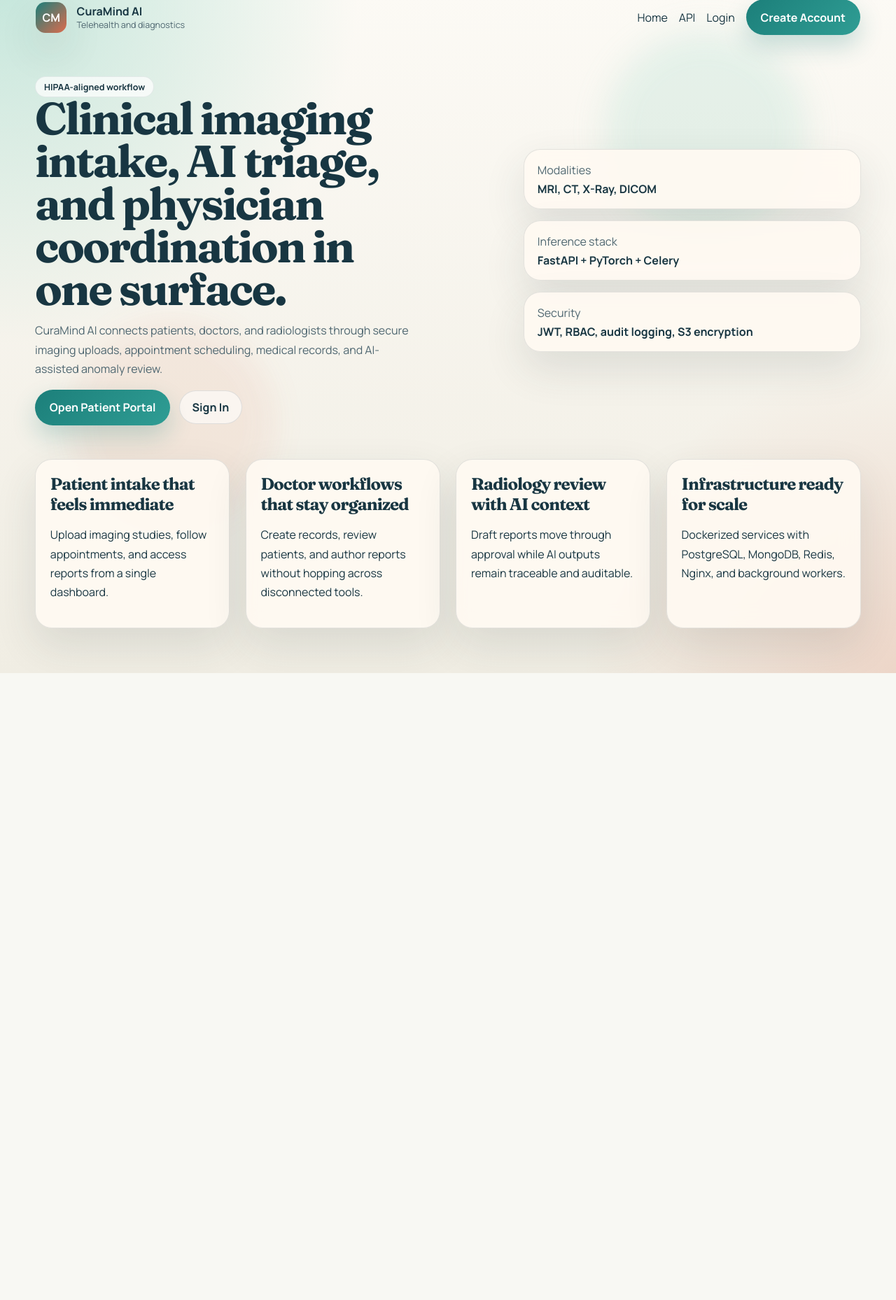
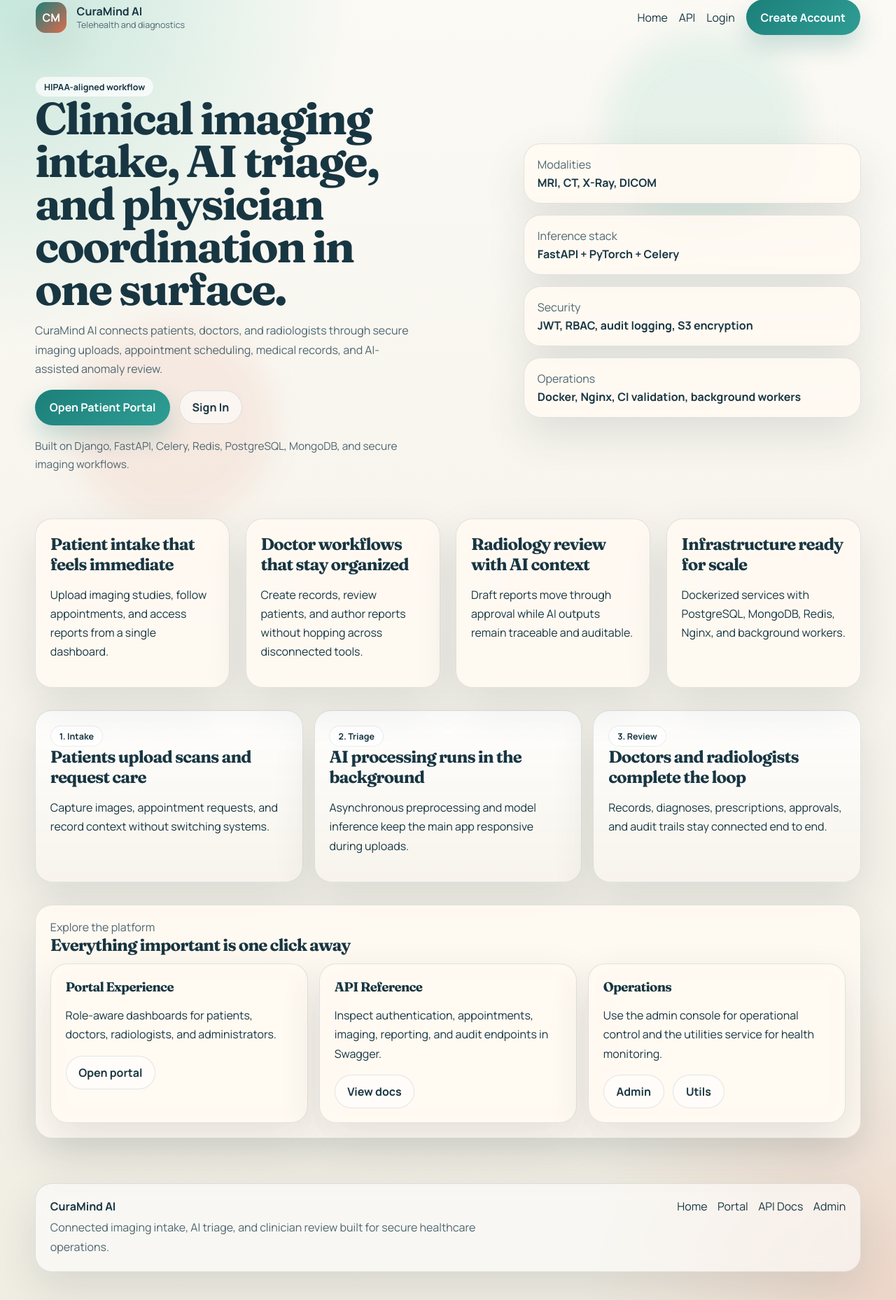
Before and after one commit to Kaif0333/curamind-ai, a Django app: page / in a window 1280 px wide. Shown: the part 20-1878 px from the top of the page at 70% size. Before the commit the page ends 982 px from the top, so only its background shows below. Run offline with Django 5.2, Linux system fonts and the light colour scheme.

Commit message:
[UPDATE] platform - fix static delivery and polish portal admin surfaces

```diff
--- a/backend/django_core/curamind_core/urls.py
+++ b/backend/django_core/curamind_core/urls.py
@@ -18,6 +18,10 @@ from apps.reports.views import (
     ReportDownloadView,
     ReportListView,
 )
+
+admin.site.site_header = "CuraMind AI Control Center"
+admin.site.site_title = "CuraMind AI Admin"
+admin.site.index_title = "Clinical operations and platform management"
 
 urlpatterns = [
     path("admin/", admin.site.urls),
--- a/static/portal/portal.css
+++ b/static/portal/portal.css
@@ -265,7 +265,8 @@ h3 {
 }
 
 .hero-panel,
-.summary-row {
+.summary-row,
+.workflow-grid {
     display: grid;
     gap: 1rem;
 }
@@ -317,9 +318,16 @@ h3 {
     margin-top: 2rem;
 }
 
+.workflow-grid {
+    grid-template-columns: repeat(3, minmax(0, 1fr));
+    margin-top: 2rem;
+}
+
 .feature-card,
 .panel,
-.list-card {
+.list-card,
+.timeline-card,
+.footer-bar {
     padding: 1.3rem;
 }
 
@@ -358,6 +366,50 @@ h3 {
     grid-template-columns: 1.1fr 0.9fr;
     align-items: center;
     min-height: 72vh;
+}
+
+.hero-note {
+    margin-top: 1.1rem;
+    color: var(--ink-soft);
+    font-size: 0.96rem;
+}
+
+.surface-grid {
+    margin-top: 2rem;
+}
+
+.timeline-card {
+    background: linear-gradient(180deg, rgba(255, 255, 255, 0.88), rgba(248, 244, 236, 0.92));
+    border: 1px solid var(--line);
+    border-radius: 1.5rem;
+    box-shadow: var(--shadow);
+}
+
+.footer-bar {
+    width: min(1180px, calc(100vw - 2rem));
+    margin: 0 auto 2.5rem;
+    display: flex;
+    justify-content: space-between;
+    gap: 1rem 2rem;
+    align-items: flex-start;
+    background: rgba(255, 255, 255, 0.55);
+    border: 1px solid var(--line);
+    border-radius: 1.5rem;
+    backdrop-filter: blur(12px);
+    box-shadow: var(--shadow);
+}
+
+.footer-bar p {
+    margin: 0.4rem 0 0;
+    max-width: 42rem;
+    color: var(--ink-soft);
+}
+
+.footer-links {
+    display: flex;
+    flex-wrap: wrap;
+    gap: 0.9rem;
+    align-items: center;
 }
 
 .auth-intro {
@@ -455,6 +507,7 @@ td {
     .dashboard-hero,
     .auth-layout,
     .feature-grid,
+    .workflow-grid,
     .dashboard-grid {
         grid-template-columns: 1fr;
     }
@@ -481,6 +534,12 @@ td {
         width: calc(100vw - 1rem);
     }
 
+    .footer-bar {
+        width: calc(100vw - 1rem);
+        margin-bottom: 1rem;
+        flex-direction: column;
+    }
+
     .hero h1,
     .dashboard-hero h1,
     .auth-intro h1 {
--- a/templates/portal/base.html
+++ b/templates/portal/base.html
@@ -44,5 +44,18 @@
     <main class="page-shell {% block page_class %}{% endblock %}">
         {% block content %}{% endblock %}
     </main>
+
+    <footer class="footer-bar">
+        <div>
+            <strong>CuraMind AI</strong>
+            <p>Connected imaging intake, AI triage, and clinician review built for secure healthcare operations.</p>
+        </div>
+        <div class="footer-links">
+            <a href="{% url 'portal-home' %}">Home</a>
+            <a href="{% url 'portal-login' %}">Portal</a>
+            <a href="/api/docs/">API Docs</a>
+            <a href="/admin/">Admin</a>
+        </div>
+    </footer>
 </body>
 </html>
--- a/templates/portal/home.html
+++ b/templates/portal/home.html
@@ -15,6 +15,9 @@
             <a href="{% url 'portal-register' %}" class="button-link">Open Patient Portal</a>
             <a href="{% url 'portal-login' %}" class="ghost-link">Sign In</a>
         </div>
+        <p class="hero-note">
+            Built on Django, FastAPI, Celery, Redis, PostgreSQL, MongoDB, and secure imaging workflows.
+        </p>
     </div>
     <div class="hero-panel">
         <div class="metric-card">
@@ -28,6 +31,10 @@
         <div class="metric-card">
             <span>Security</span>
             <strong>JWT, RBAC, audit logging, S3 encryption</strong>
+        </div>
+        <div class="metric-card">
+            <span>Operations</span>
+            <strong>Docker, Nginx, CI validation, background workers</strong>
         </div>
     </div>
 </section>
@@ -50,4 +57,51 @@
         <p>Dockerized services with PostgreSQL, MongoDB, Redis, Nginx, and background workers.</p>
     </article>
 </section>
+
+<section class="workflow-grid">
+    <article class="timeline-card">
+        <span class="eyebrow">1. Intake</span>
+        <h2>Patients upload scans and request care</h2>
+        <p>Capture images, appointment requests, and record context without switching systems.</p>
+    </article>
+    <article class="timeline-card">
+        <span class="eyebrow">2. Triage</span>
+        <h2>AI processing runs in the background</h2>
+        <p>Asynchronous preprocessing and model inference keep the main app responsive during uploads.</p>
+    </article>
+    <article class="timeline-card">
+        <span class="eyebrow">3. Review</span>
+        <h2>Doctors and radiologists complete the loop</h2>
+        <p>Records, diagnoses, prescriptions, approvals, and audit trails stay connected end to end.</p>
+    </article>
+</section>
+
+<section class="panel surface-grid">
+    <div class="section-header">
+        <div>
+            <span>Explore the platform</span>
+            <h2>Everything important is one click away</h2>
+        </div>
+    </div>
+    <div class="list-grid">
+        <article class="list-card">
+            <h3>Portal Experience</h3>
+            <p>Role-aware dashboards for patients, doctors, radiologists, and administrators.</p>
+            <a href="{% url 'portal-login' %}" class="ghost-link">Open portal</a>
+        </article>
+        <article class="list-card">
+            <h3>API Reference</h3>
+            <p>Inspect authentication, appointments, imaging, reporting, and audit endpoints in Swagger.</p>
+            <a href="/api/docs/" class="ghost-link">View docs</a>
+        </article>
+        <article class="list-card">
+            <h3>Operations</h3>
+            <p>Use the admin console for operational control and the utilities service for health monitoring.</p>
+            <div class="inline-actions">
+                <a href="/admin/" class="ghost-link">Admin</a>
+                <a href="/utils/" class="ghost-link">Utils</a>
+            </div>
+        </article>
+    </div>
+</section>
 {% endblock %}
```
Also changed, not shown: apps/appointments/admin.py (added, +21 -0 lines), apps/doctors/admin.py (added, +18 -0 lines), apps/imaging/admin.py (added, +19 -0 lines), apps/medical_records/admin.py (added, +52 -0 lines), apps/patients/admin.py (added, +10 -0 lines), apps/reports/admin.py (added, +22 -0 lines), backend/flask_utils/app.py (+69 -0 lines), tests/test_admin_site.py (added, +40 -0 lines), tests/test_flask_utils.py (added, +29 -0 lines), 1 other file.
